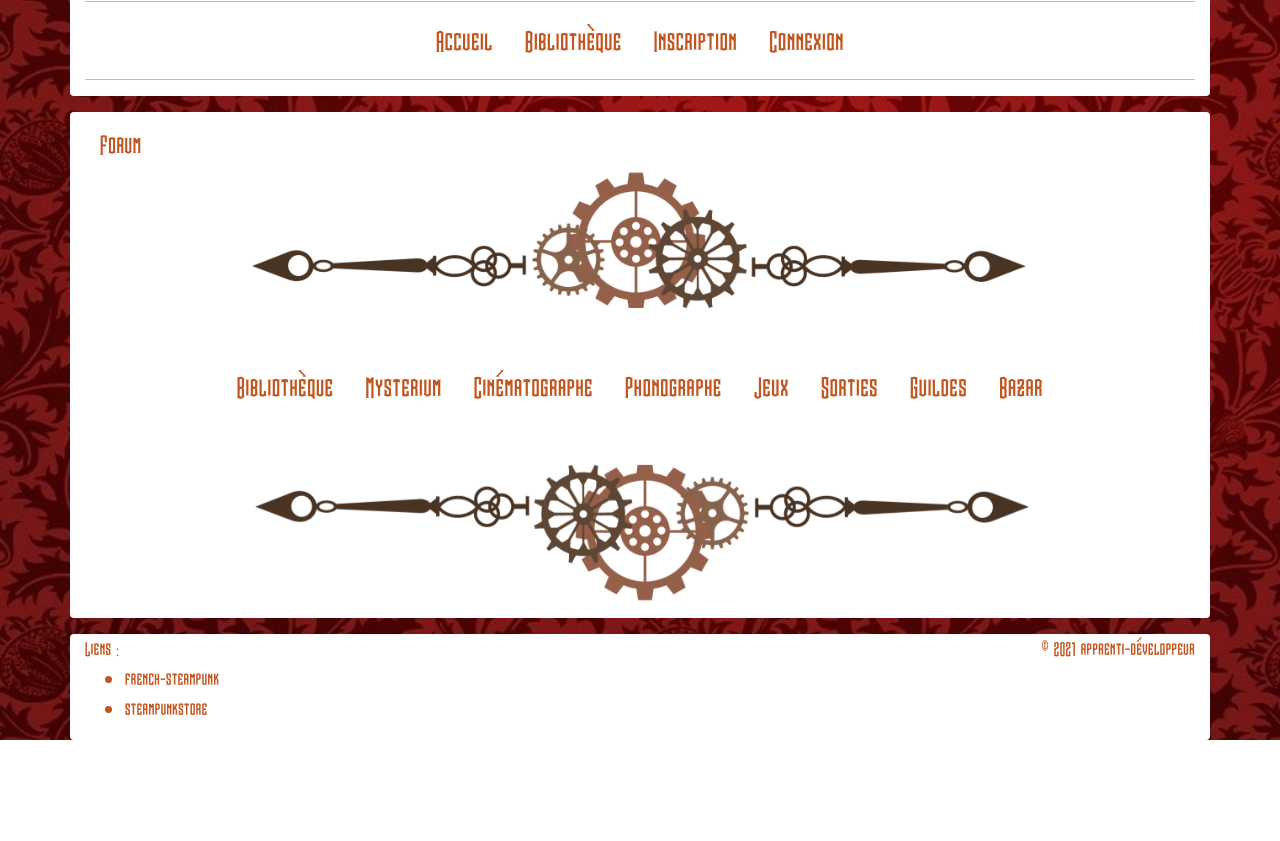
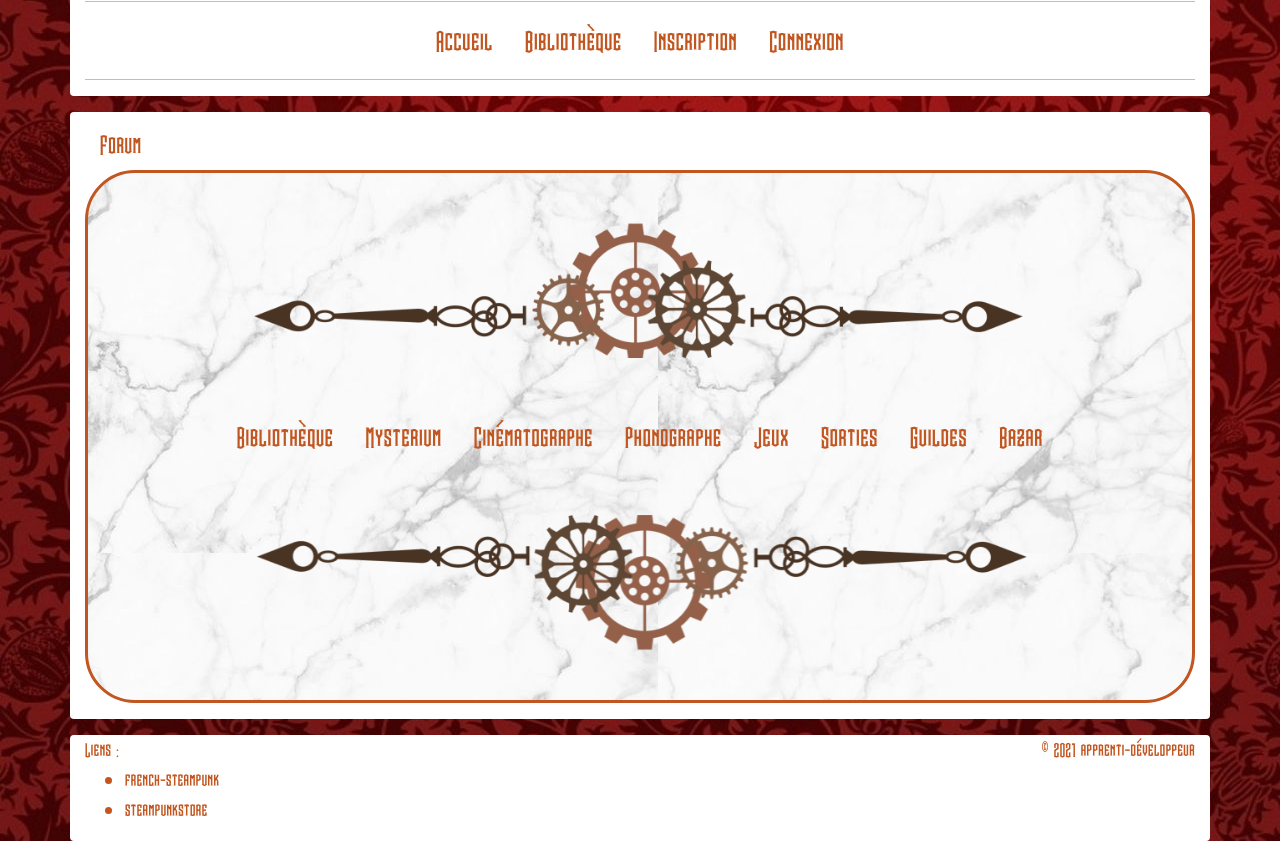
Before and after one commit to Feilipu69/steampunkLibrary, a PHP site: page /forum in a window 1280 px wide. Shown: the part 247-1088 px from the top of the page. Before the commit the page ends 987 px from the top, so only its background shows below. Run offline with PHP 8.4, Linux system fonts and the light colour scheme; some libraries are stand-ins or nearby versions.

Commit message:
Ajout d'un background-image marbre pour le fond des cartes (livres) et du menu du forum

```diff
--- a/style/style.css
+++ b/style/style.css
@@ -95,6 +95,16 @@ em, #deleteSubject {
 	transform: rotateX(180deg) rotateY(180deg);
 }
 
+#forum {
+	border-style: solid;
+	border-radius: 50px;
+	border-color: #c15620;
+}
+
+.card-body, #forum {
+	background-image: url("../public/marbre.jpg");
+}
+
 footer {
 	font-size: 20px;
 	color: #c15620;
--- a/view/forum.php
+++ b/view/forum.php
@@ -1,6 +1,6 @@
 <h3 class="container">Forum</h3>
-<div class="section">
-	<img src="<?= HOST; ?>/public/steampunk-border.png" alt="Bordure" class=" border1 img-fluid" />
+<div class="section" id="forum">
+	<img src="<?= HOST; ?>/public/steampunk-border.png" alt="Bordure" class=" border1 img-fluid mt-5" />
 	<nav class="mt-5 mb-5">
 		<ul class="nav justify-content-center">
 			<li class="nav-item"><a class="nav-link" href="<?= HOST; ?>/forumThemes/bibliotheque">Bibliothèque</a></li>
@@ -13,5 +13,5 @@
 			<li class="nav-item"><a class="nav-link" href="<?= HOST; ?>/forumThemes/bazar">Bazar</a></li>
 		</ul>
 	</nav>
-	<img src="<?= HOST; ?>/public/steampunk-border.png" alt="Bordure" class="border2 img-fluid" />
+	<img src="<?= HOST; ?>/public/steampunk-border.png" alt="Bordure" class="border2 img-fluid mb-5" />
 </div>
```
Also changed, not shown: public/marbre.jpg (added).
